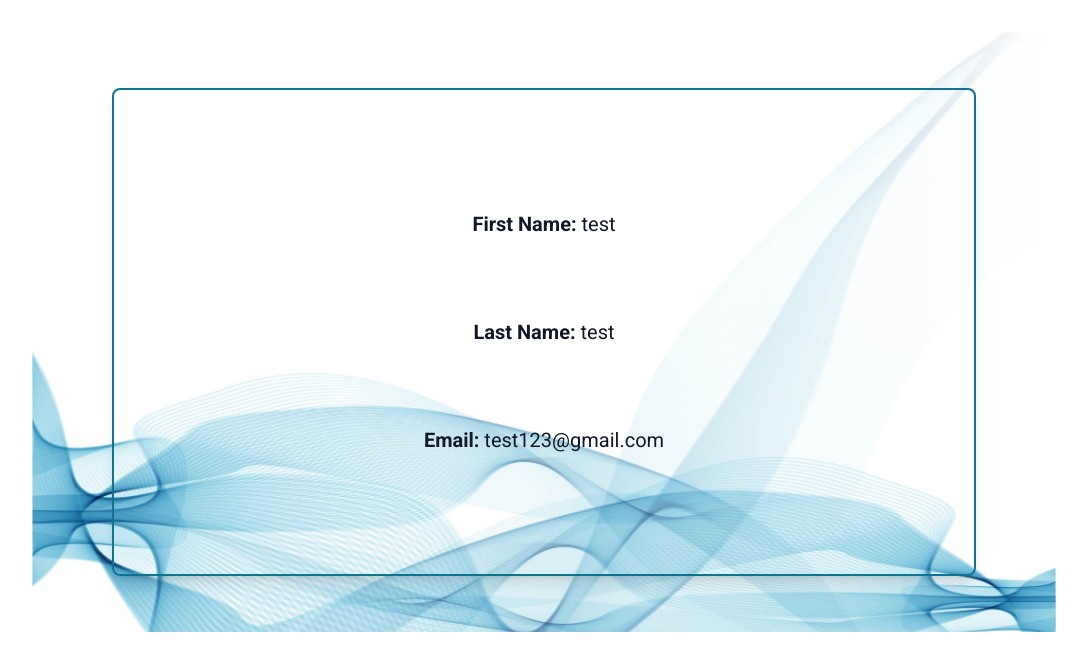
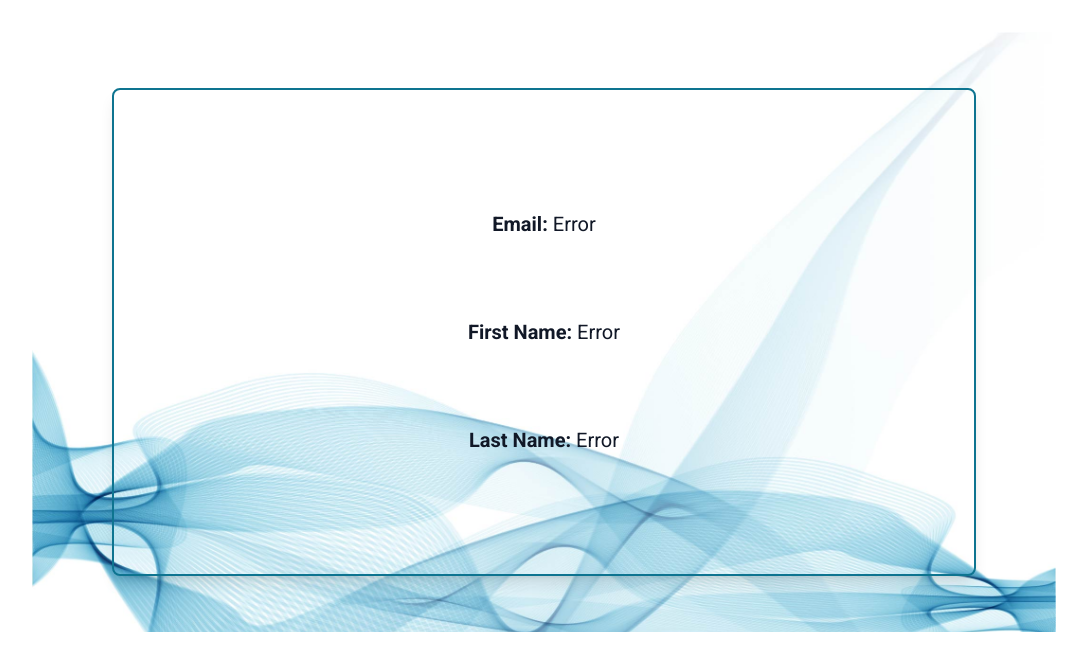
Before and after one commit to ever4Ever11/COP4331-LargeProject, a React (Vite) app in the folder web/: page /info in a window 1280 px wide. Shown: the top 670 px of the page, without its empty margins (96-1183 px from the left). Built offline with nearby package versions, Linux system fonts and the light colour scheme.

Commit message:
real data on profile

```diff
--- a/web/src/components/Info.tsx
+++ b/web/src/components/Info.tsx
@@ -1,6 +1,5 @@
 import React from 'react';
 import Bannerimage from "../assets/10.png";
-
 
 type Data = {
   id: number;
@@ -9,28 +8,31 @@ type Data = {
   email: string;
 };
 
-
-const sampleData: Data[] = [
-  { id: 1, firstName: 'test', lastName: 'test', email: 'test123@gmail.com' },
-];
-
 const Info: React.FunctionComponent = () => {
+  let user : Data = {
+    id: -1,
+    firstName: 'Error',
+    lastName: 'Error',
+    email: 'Error'
+  };
+  const data = localStorage.getItem('user_data');
+  if (data != null) {
+      user = JSON.parse(data);
+  }
   return (
     <div className="container py-14 max-w-5xl mx-auto bg-cover" style={{ backgroundImage: `url(${Bannerimage})`}}>
       <div className="space-y-4">
-        {sampleData.map((row) => (
-          <div key={row.id} className="py-20 p-8 rounded-lg shadow-lg border-2 border-cyan-700 hover:shadow-xl">
+          <div key={user.id} className="py-20 p-8 rounded-lg shadow-lg border-2 border-cyan-700 hover:shadow-xl">
             <div className="text-xl text-gray-900 py-10">
-              <strong>First Name:</strong> {row.firstName}
+              <strong>Email:</strong> {user.email}
             </div>
             <div className="text-xl text-gray-900 py-10">
-              <strong>Last Name:</strong> {row.lastName}
+              <strong>First Name:</strong> {user.firstName}
             </div>
             <div className="text-xl text-gray-900 py-10">
-              <strong>Email:</strong> {row.email}
+              <strong>Last Name:</strong> {user.lastName}
             </div>
           </div>
-        ))}
       </div>
     </div>
   );
```
